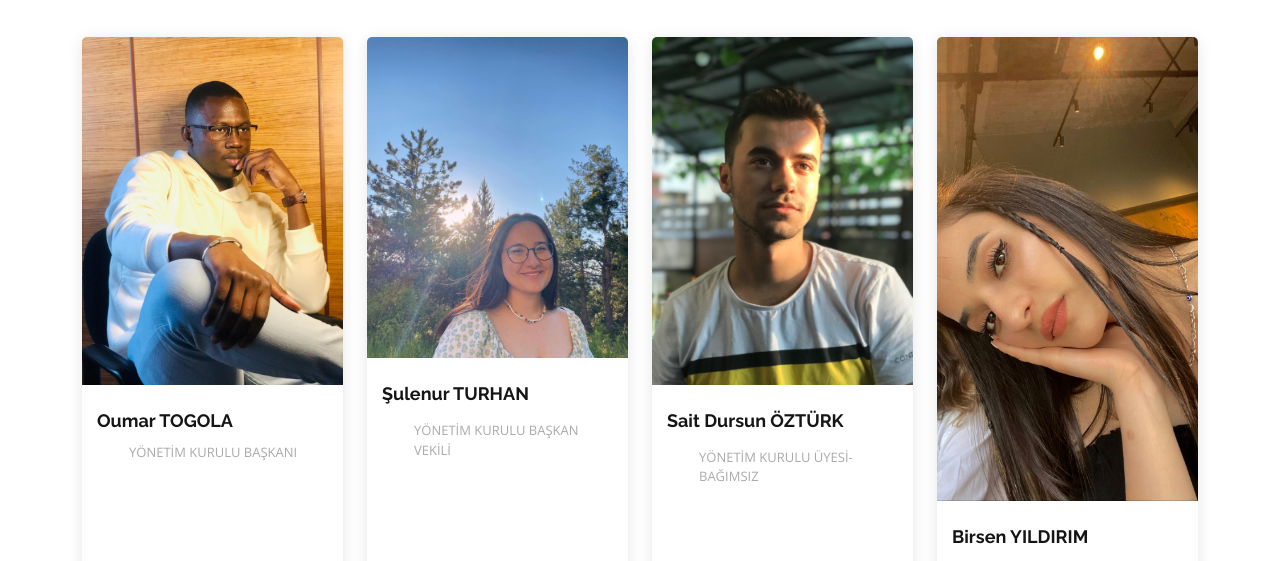
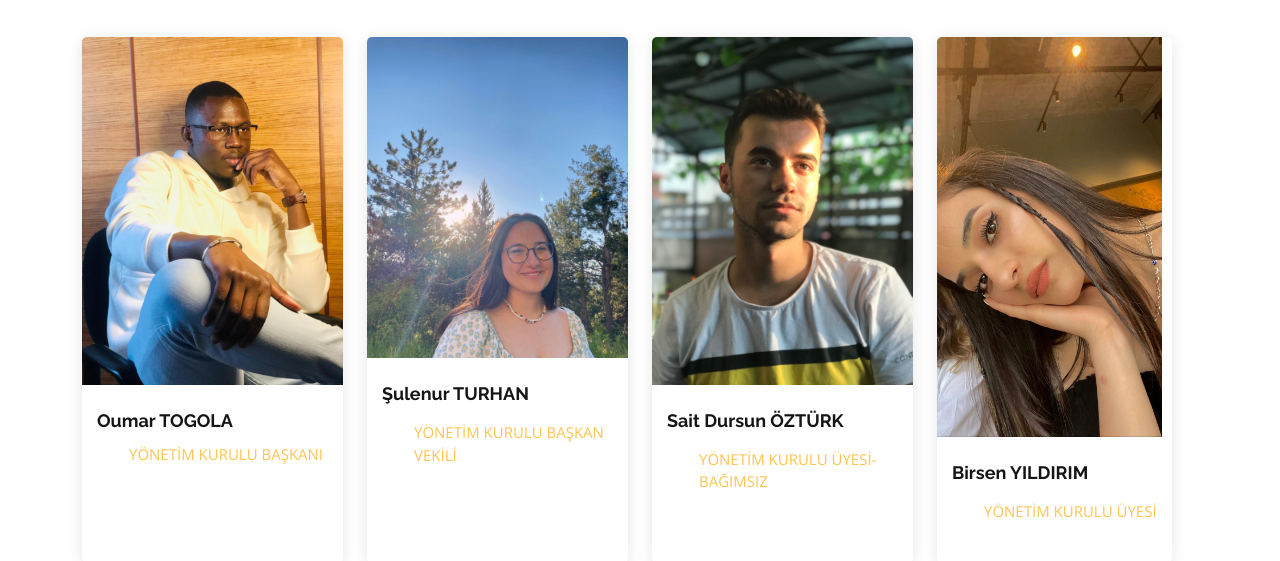
Before and after one commit to solitdio079/Gp, a plain HTML site: page team.html in a window 1280 px wide. Shown: the part 181-742 px from the top of the page. Drawn offline with nearby package versions, Linux system fonts and the light colour scheme.

Commit message:
first commit

```diff
--- a/assets/css/style.css
+++ b/assets/css/style.css
@@ -1242,14 +1242,14 @@ section {
 
 .team .member .member-info span {
     display: block;
-    font-size: 13px;
+    font-size: 15px;
     font-weight: 400;
-    color: #aaaaaa;
+    color: #ffc451;
 }
 
 .team .member .member-info p {
     font-style: italic;
-    font-size: 14px;
+    font-size: 13px;
     line-height: 26px;
     color: #777777;
 }
@@ -1257,6 +1257,10 @@ section {
 .team .member:hover .social {
     opacity: 1;
     bottom: 15px;
+}
+
+.team .img-fluid {
+    max-height: 400px;
 }
 
 
```
Also changed, not shown: 1 other file.
